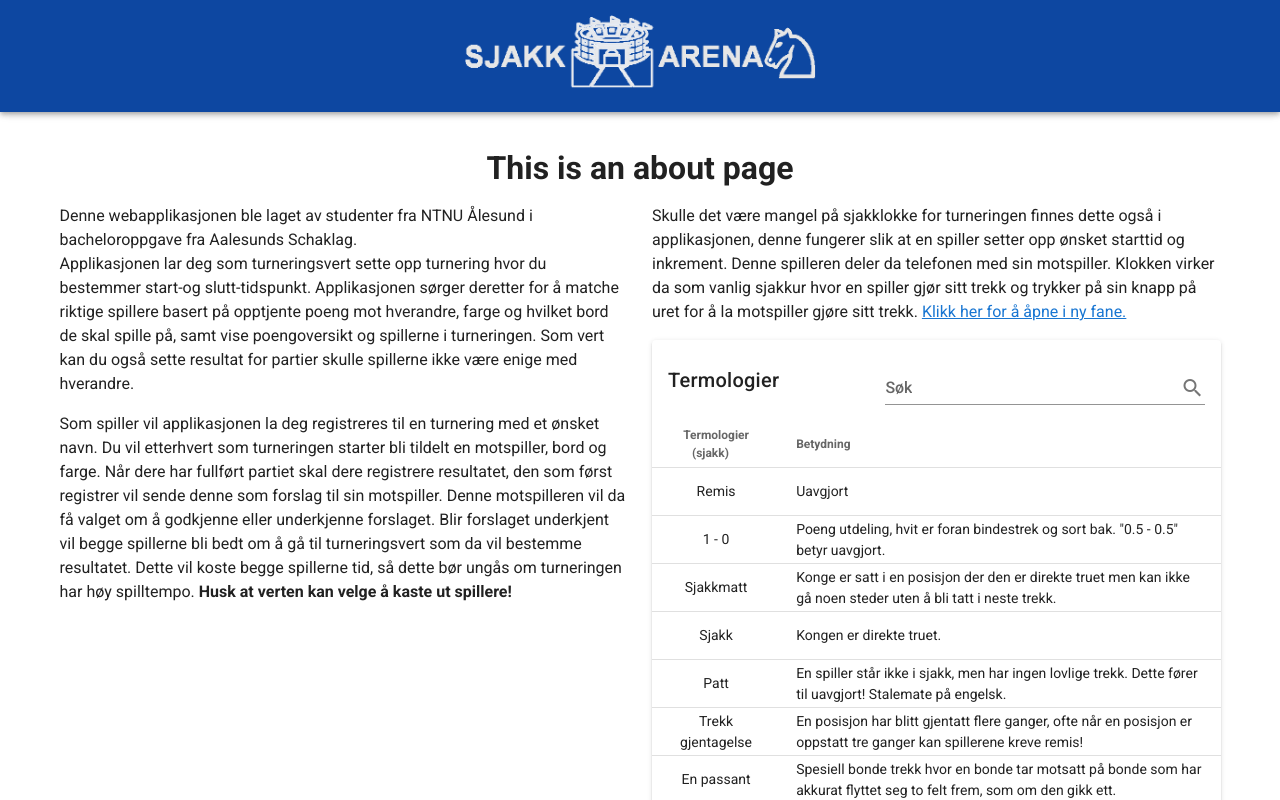
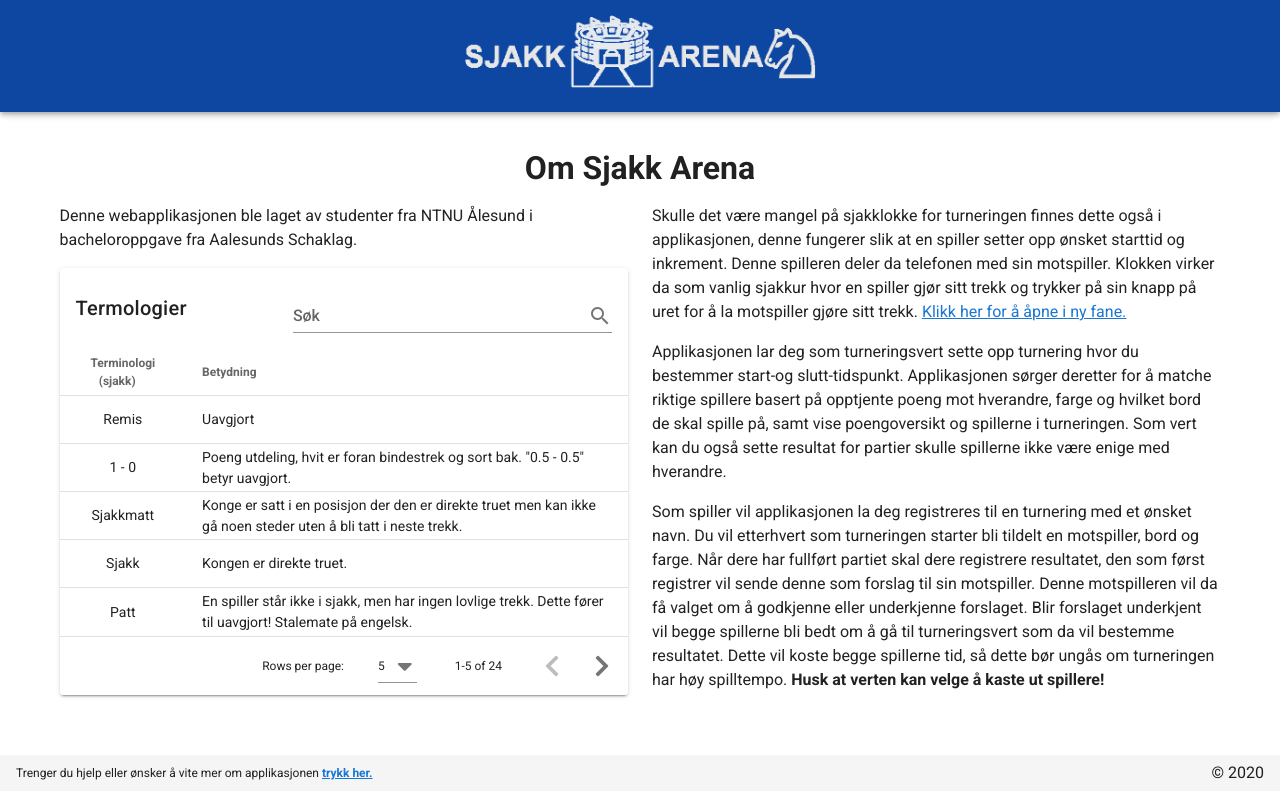
Before and after one commit to Severinzz/Sjakk-Arena-Frontend, a Vue app: page /#/about in a window 1280 px wide. Shown: the top 800 px of the page. Built offline with nearby package versions, Linux system fonts and the light colour scheme.

Commit message:
Moved term-table, reduced default number of elements loaded

```diff
--- a/src/views/About.vue
+++ b/src/views/About.vue
@@ -1,34 +1,11 @@
 <template>
   <div class="about">
-    <h1 align="center">This is an about page</h1>
+    <h1 align="center">Om Sjakk Arena</h1>
     <v-container>
       <v-row class="justify-xl-start" align="stretch" justify="end">
         <v-col cols="12" sm="6" md="6">
-          <p>Denne webapplikasjonen ble laget av studenter fra NTNU Ålesund i bacheloroppgave fra Aalesunds Schaklag.
-            <br>
-            Applikasjonen lar deg som turneringsvert sette opp turnering hvor du bestemmer start-og slutt-tidspunkt.
-            Applikasjonen sørger deretter for å matche riktige spillere basert på opptjente poeng mot hverandre, farge
-            og hvilket bord de skal spille på, samt vise poengoversikt og spillerne i turneringen. Som vert kan du også
-            sette resultat for partier skulle spillerne ikke være enige med hverandre.
-            <br>
-          </p>
-          <p>
-            Som spiller vil applikasjonen la deg registreres til en turnering med et ønsket navn.
-            Du vil etterhvert som turneringen starter bli tildelt en motspiller, bord og farge. Når dere har fullført
-            partiet skal dere registrere resultatet, den som først registrer vil sende denne som forslag til sin motspiller.
-            Denne motspilleren vil da få valget om å godkjenne eller underkjenne forslaget. Blir forslaget underkjent
-            vil begge spillerne bli bedt om å gå til turneringsvert som da vil bestemme resultatet. Dette vil koste begge
-            spillerne tid, så dette bør ungås om turneringen har høy spilltempo.
-            <strong> Husk at verten kan velge å kaste ut spillere!</strong>
-          </p>
-        </v-col>
-        <v-col>
-          <p>Skulle det være mangel på sjakklokke for turneringen finnes dette også i applikasjonen, denne fungerer
-            slik at en spiller setter opp ønsket starttid og inkrement. Denne spilleren deler da telefonen med sin motspiller.
-            Klokken virker da som vanlig sjakkur hvor en spiller gjør sitt trekk og trykker på sin knapp på uret for å
-            la motspiller gjøre sitt trekk. <router-link to="/chess-clock" target="_blank">Klikk her for å åpne i ny fane.</router-link>
-          </p>
-          <v-card> <!-- Adapted from: https://vuetifyjs.com/en/components/data-tables/ -->
+          <p>Denne webapplikasjonen ble laget av studenter fra NTNU Ålesund i bacheloroppgave fra Aalesunds Schaklag.</p>
+          <v-card locale="no-NO" loading-text="Henter terminologier, vennligst vent..."> <!-- Adapted from: https://vuetifyjs.com/en/components/data-tables/ -->
             <v-card-title>
               Termologier
               <v-spacer></v-spacer>
@@ -41,11 +18,34 @@
               ></v-text-field>
             </v-card-title>
             <v-data-table class="justify-center"
-              :headers="headers"
-              :items="termologi"
-              :search="search"
+                          :headers="headers"
+                          :items="terminologi"
+                          :search="search"
+                          items-per-page="5"
             ></v-data-table>
           </v-card>
+        </v-col>
+        <v-col>
+          <p>Skulle det være mangel på sjakklokke for turneringen finnes dette også i applikasjonen, denne fungerer
+            slik at en spiller setter opp ønsket starttid og inkrement. Denne spilleren deler da telefonen med sin motspiller.
+            Klokken virker da som vanlig sjakkur hvor en spiller gjør sitt trekk og trykker på sin knapp på uret for å
+            la motspiller gjøre sitt trekk. <router-link to="/chess-clock" target="_blank">Klikk her for å åpne i ny fane.</router-link>
+          </p>
+          <p>
+            Applikasjonen lar deg som turneringsvert sette opp turnering hvor du bestemmer start-og slutt-tidspunkt.
+            Applikasjonen sørger deretter for å matche riktige spillere basert på opptjente poeng mot hverandre, farge
+            og hvilket bord de skal spille på, samt vise poengoversikt og spillerne i turneringen. Som vert kan du også
+            sette resultat for partier skulle spillerne ikke være enige med hverandre.
+          </p>
+          <p>
+            Som spiller vil applikasjonen la deg registreres til en turnering med et ønsket navn.
+            Du vil etterhvert som turneringen starter bli tildelt en motspiller, bord og farge. Når dere har fullført
+            partiet skal dere registrere resultatet, den som først registrer vil sende denne som forslag til sin motspiller.
+            Denne motspilleren vil da få valget om å godkjenne eller underkjenne forslaget. Blir forslaget underkjent
+            vil begge spillerne bli bedt om å gå til turneringsvert som da vil bestemme resultatet. Dette vil koste begge
+            spillerne tid, så dette bør ungås om turneringen har høy spilltempo.
+            <strong> Husk at verten kan velge å kaste ut spillere!</strong>
+          </p>
         </v-col>
       </v-row>
     </v-container>
@@ -59,13 +59,13 @@ export default {
       search: '',
       headers: [
         {
-          text: 'Termologier (sjakk)',
+          text: 'Terminologi (sjakk)',
           align: 'center',
           value: 'term'
         },
         { text: 'Betydning', value: 'betydning' }
       ],
-      termologi: [
+      terminologi: [
         {
           term: 'Remis',
           betydning: 'Uavgjort'
```
